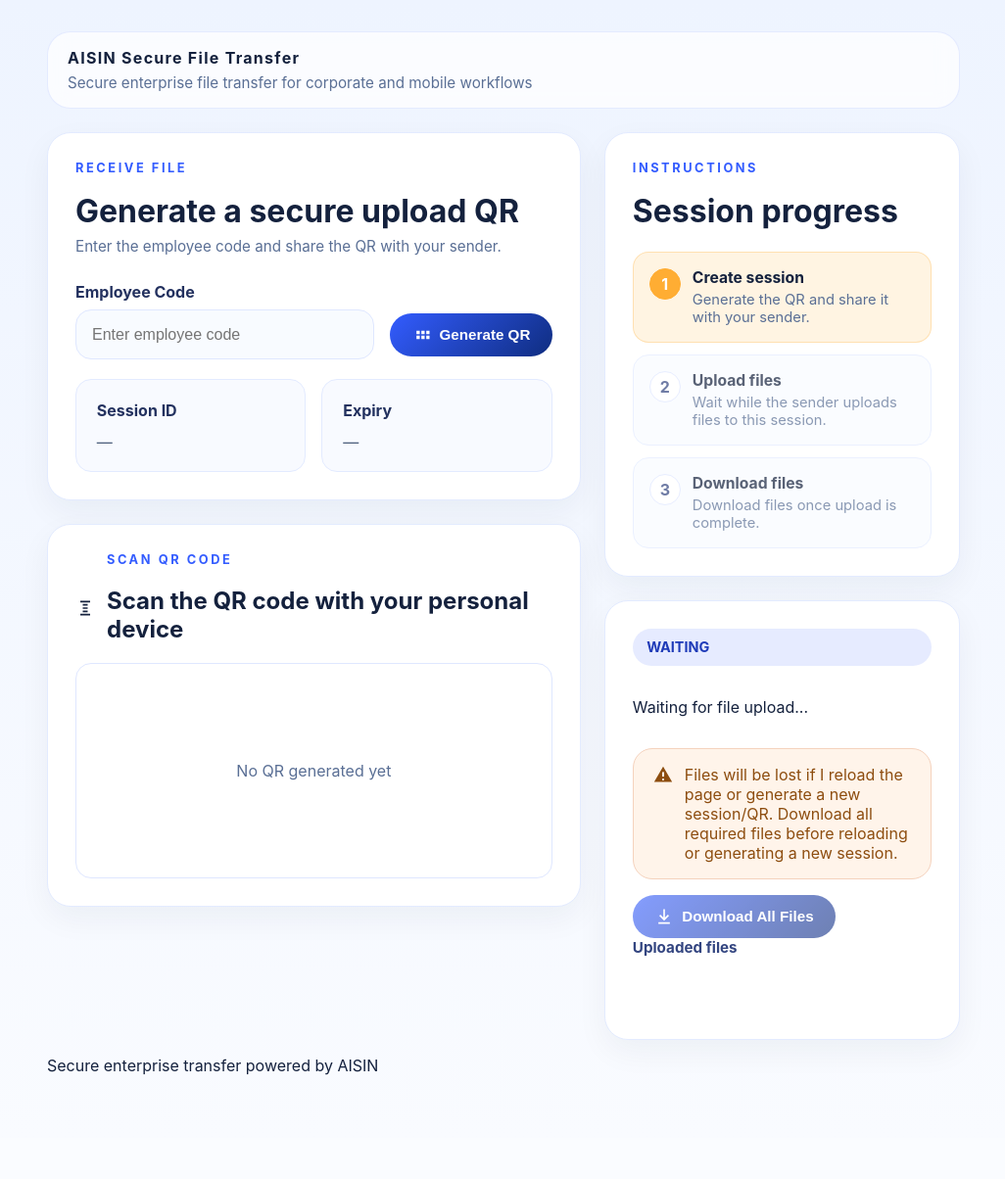
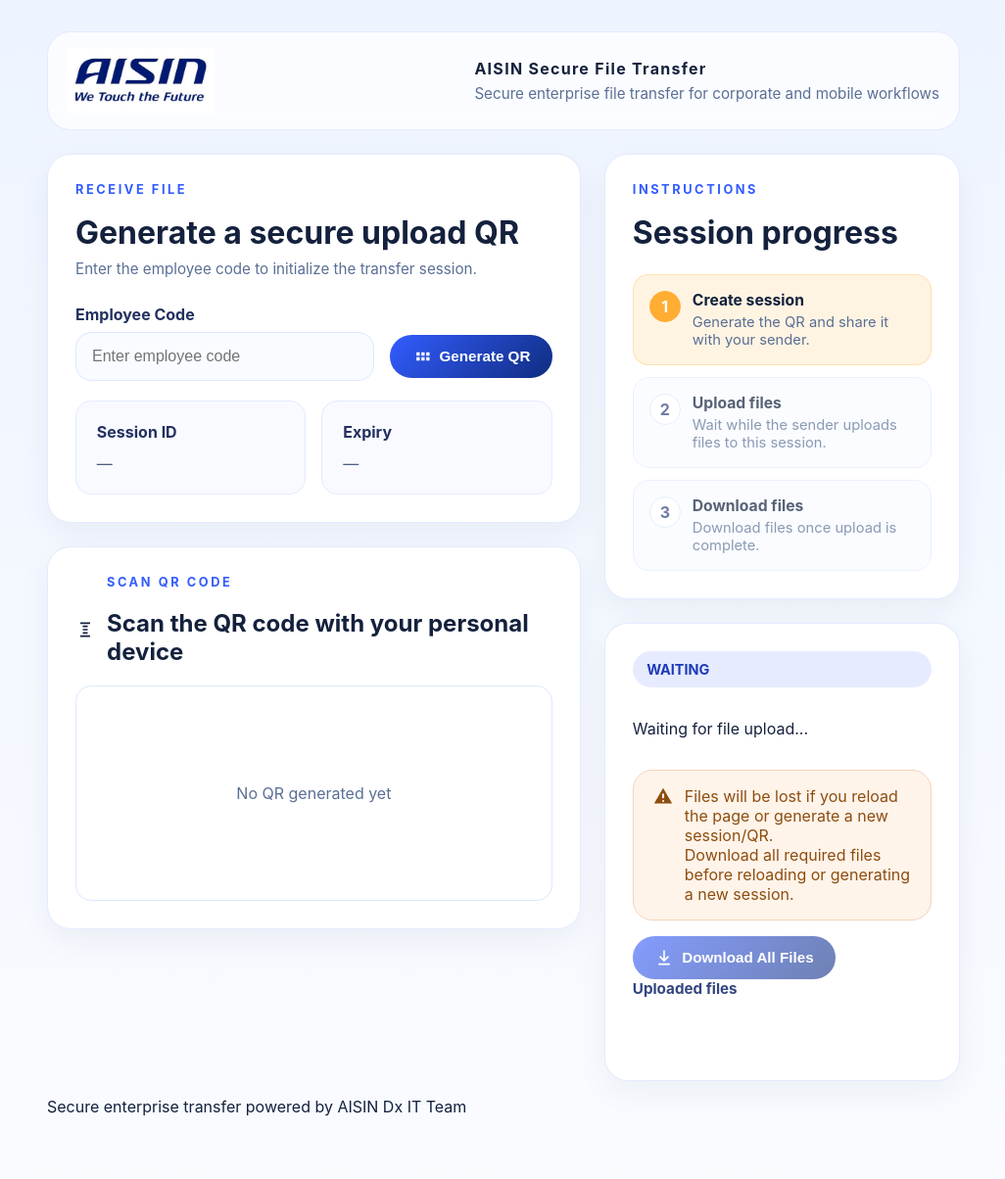
Before and after one commit to SUSHANTSUSHANT-cyber/Share-via-QR, a FastAPI app: page / in a window 1280 px wide. Shown: the whole page at 98% size, without its empty margins (126-1152 px from the left). Before the commit the page ends 1098 px from the top, so only its background shows below. Run offline with FastAPI, Linux system fonts and the light colour scheme.

Commit message:
Update enterprise transfer UI branding and instructions

```diff
--- a/static/css/style.css
+++ b/static/css/style.css
@@ -41,6 +41,18 @@ body {
   border: 1px solid rgba(223, 231, 255, 0.8);
   border-radius: 1.5rem;
   backdrop-filter: blur(10px);
+}
+
+.brand-logo {
+  display: block;
+  width: 150px;
+  height: auto;
+  flex: 0 0 auto;
+  object-fit: contain;
+}
+
+.brand-copy {
+  min-width: 0;
 }
 
 .brand-name {
@@ -365,6 +377,15 @@ body {
 }
 
 @media (max-width: 720px) {
+  .brand-bar {
+    align-items: flex-start;
+    gap: 0.75rem;
+  }
+
+  .brand-logo {
+    width: 112px;
+  }
+
   .dashboard-layout,
   .upload-layout,
   .detail-summary {
--- a/templates/base.html
+++ b/templates/base.html
@@ -9,7 +9,15 @@
   <body data-page="{{ page | default('') }}">
     <div class="page-shell">
       <header class="brand-bar">
-        <div>
+        <img
+          class="brand-logo"
+          src="/static/images/aisin_logo.jpg"
+          alt="AISIN – We Touch the Future"
+          width="200"
+          height="90"
+          decoding="async"
+        />
+        <div class="brand-copy">
           <p class="brand-name">AISIN Secure File Transfer</p>
           <p class="brand-subtitle">Secure enterprise file transfer for corporate and mobile workflows</p>
         </div>
@@ -18,7 +26,7 @@
       <main class="page-content">{% block content %}{% endblock %}</main>
 
       <footer class="footer">
-        <p>Secure enterprise transfer powered by AISIN</p>
+        <p>Secure enterprise transfer powered by AISIN Dx IT Team</p>
       </footer>
     </div>
     <script type="module" src="/static/js/app.js" defer></script>
--- a/templates/index.html
+++ b/templates/index.html
@@ -10,7 +10,7 @@
         <div class="card-title">
           <p class="eyebrow">Receive file</p>
           <h1>Generate a secure upload QR</h1>
-          <p class="mini-copy">Enter the employee code and share the QR with your sender.</p>
+          <p class="mini-copy">Enter the employee code to initialize the transfer session.</p>
         </div>
 
         <form class="form-panel" id="qr-form">
@@ -96,7 +96,7 @@
           <p id="dashboard-status-text">Waiting for file upload...</p>
           <div class="warning-card">
             <svg viewBox="0 0 24 24" aria-hidden="true"><path fill="currentColor" d="M12 2L1 21h22L12 2Zm0 6.75c.69 0 1.25.56 1.25 1.25v3.5c0 .69-.56 1.25-1.25 1.25s-1.25-.56-1.25-1.25v-3.5c0-.69.56-1.25 1.25-1.25Zm0 10.5c-.69 0-1.25-.56-1.25-1.25s.56-1.25 1.25-1.25 1.25.56 1.25 1.25-.56 1.25-1.25 1.25Z"/></svg>
-            <span>Files will be lost if I reload the page or generate a new session/QR. Download all required files before reloading or generating a new session.</span>
+            <span>Files will be lost if you reload the page or generate a new session/QR.<br> Download all required files before reloading or generating a new session.</span>
           </div>
           <button id="download-all-button" class="primary-button" type="button" disabled>
             <span class="button-label">
```
Also changed, not shown: static/images/aisin_logo.jpg (added).
